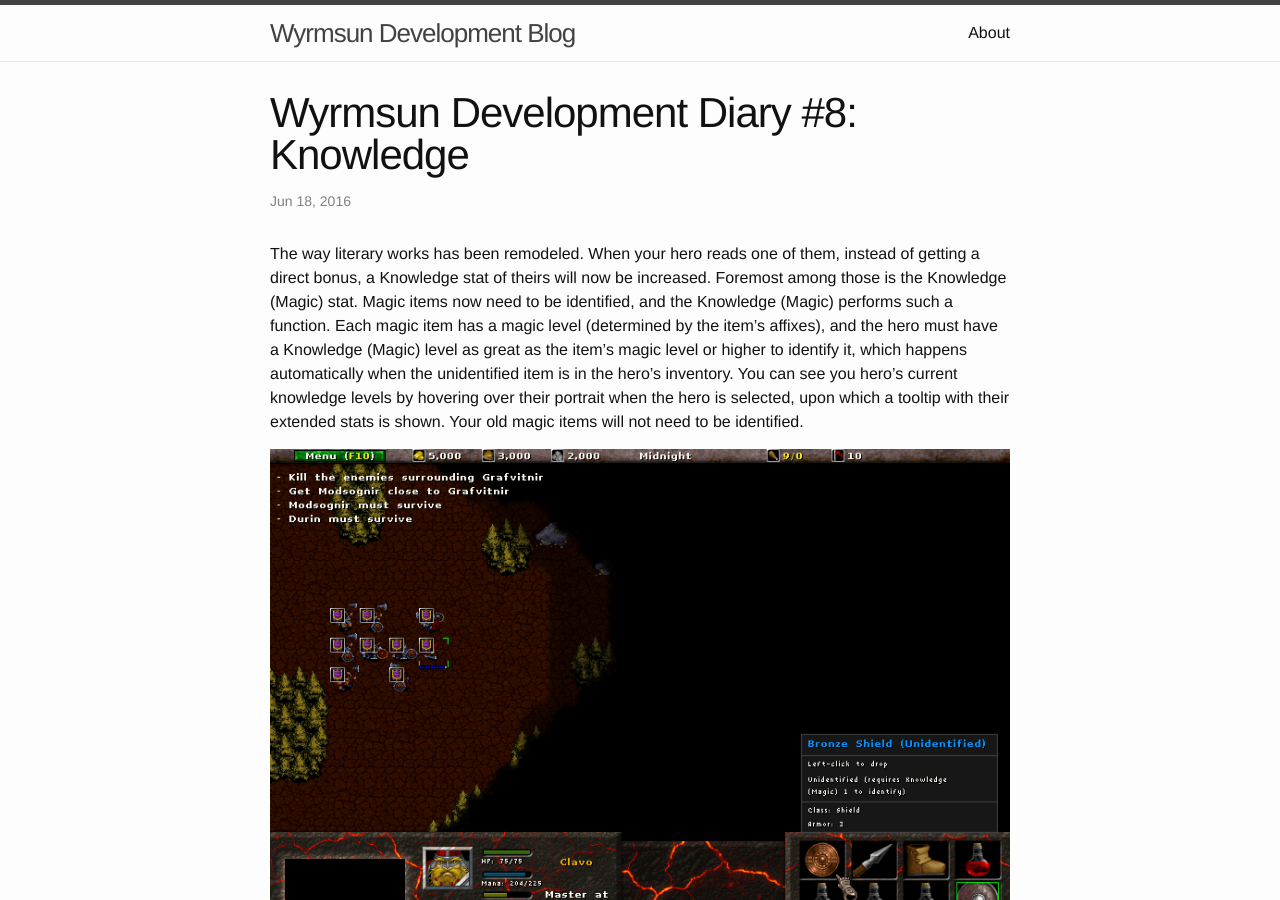
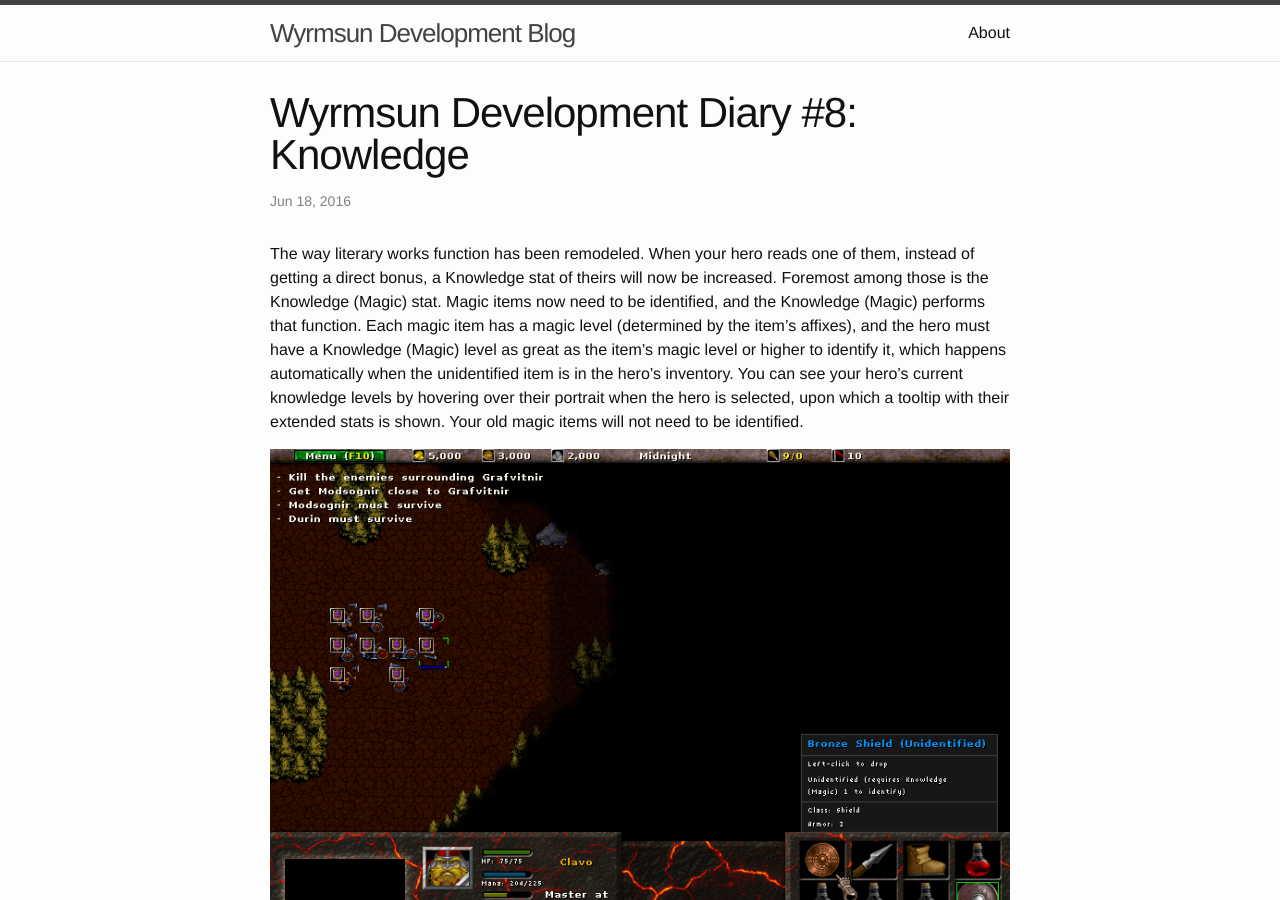
Before and after one commit to Andrettin/Andrettin.github.io, a Jekyll site: the page built from _posts/2016-06-18-knowledge.markdown, in a window 1280 px wide and 900 px high. Built offline with Jekyll 4.4.1, drawn with Linux system fonts in a browser that asks for light colours; comment, search, counter and statistics services are not loaded.

Commit message:
Further post update

```diff
--- a/_posts/2016-06-18-knowledge.markdown
+++ b/_posts/2016-06-18-knowledge.markdown
@@ -6,7 +6,7 @@ categories:  blog
 comments: true
 tags: [knowledge, goblin, temple, teuton, priest, cleric, faction flair]
 ---
-The way literary works has been remodeled. When your hero reads one of them, instead of getting a direct bonus, a Knowledge stat of theirs will now be increased. Foremost among those is the Knowledge (Magic) stat. Magic items now need to be identified, and the Knowledge (Magic) performs such a function. Each magic item has a magic level (determined by the item's affixes), and the hero must have a Knowledge (Magic) level as great as the item's magic level or higher to identify it, which happens automatically when the unidentified item is in the hero's inventory. You can see you hero's current knowledge levels by hovering over their portrait when the hero is selected, upon which a tooltip with their extended stats is shown. Your old magic items will not need to be identified.
+The way literary works function has been remodeled. When your hero reads one of them, instead of getting a direct bonus, a Knowledge stat of theirs will now be increased. Foremost among those is the Knowledge (Magic) stat. Magic items now need to be identified, and the Knowledge (Magic) performs that function. Each magic item has a magic level (determined by the item's affixes), and the hero must have a Knowledge (Magic) level as great as the item's magic level or higher to identify it, which happens automatically when the unidentified item is in the hero's inventory. You can see your hero's current knowledge levels by hovering over their portrait when the hero is selected, upon which a tooltip with their extended stats is shown. Your old magic items will not need to be identified.
 
 ![Item Identification]({{ site.url }}/screenshots/screen_identification.png)
 
```
